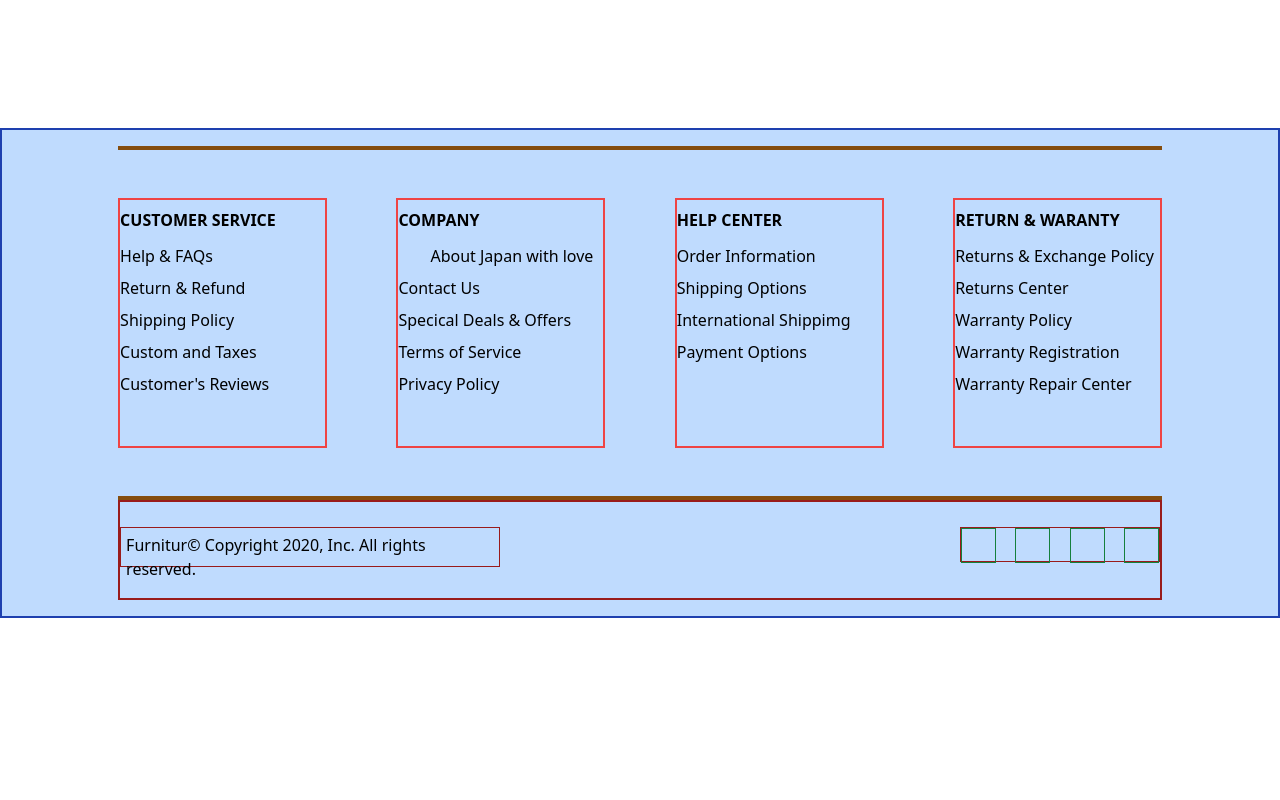
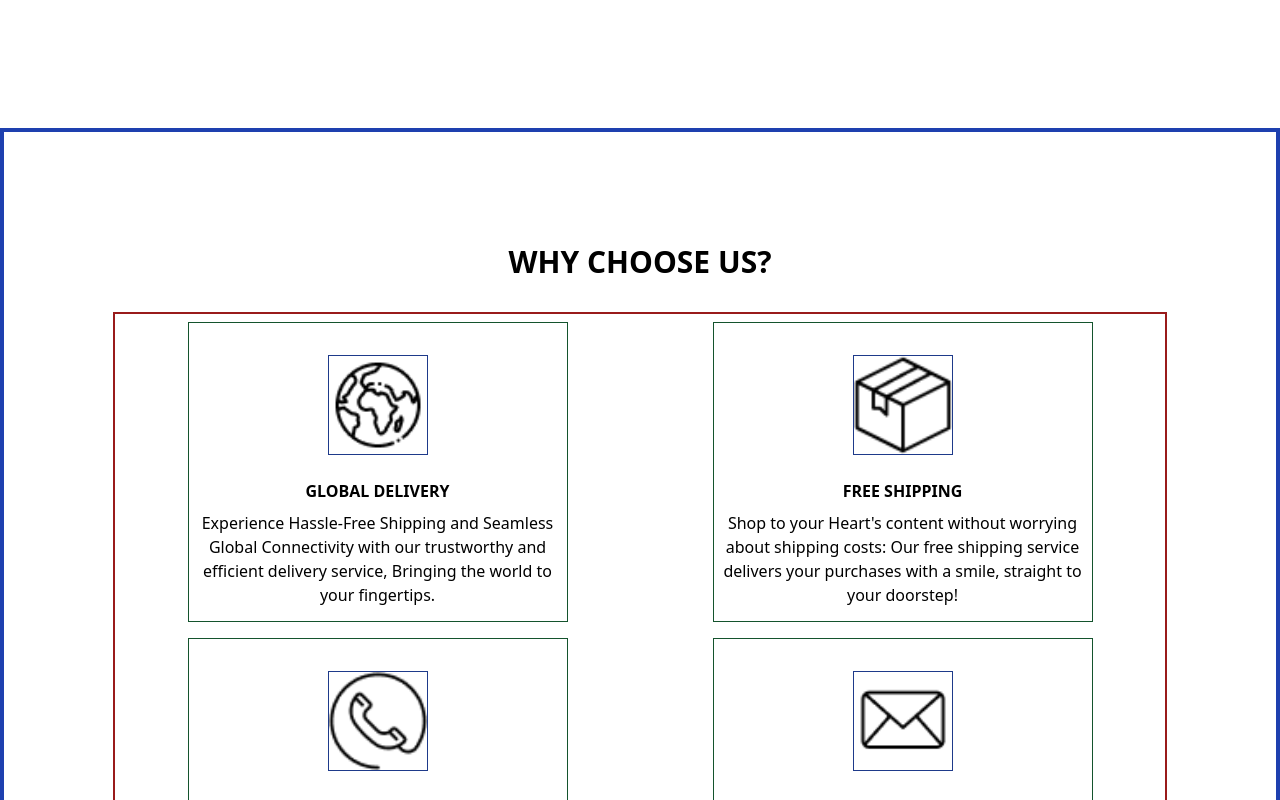
Before and after one commit to olatunji-20/furnitur, a Nuxt app: page /Register in a window 1280 px wide. Shown: the part 840-1640 px from the top of the page. Before the commit the page ends 1458 px from the top, so only its background shows below. Built offline with nearby package versions, Linux system fonts and the light colour scheme.

Commit message:
continue

```diff
--- a/pages/Customer.vue
+++ b/pages/Customer.vue
@@ -8,13 +8,12 @@
         <h1 class="font-bold text-4xl">CUSTOMER PAGE</h1>
         <h1 class="font-bold text-4xl">CUSTOMER PAGE</h1>
         <h1 class="font-bold text-4xl">CUSTOMER PAGE</h1>
+        <Choose />
     </div>
   </template>
 
   <script>
-// import LineAnimate from '~/components/LineAnimate.vue'
   export default {
-//   components: { LineAnimate },
 
   }
   </script>
--- a/pages/Info.vue
+++ b/pages/Info.vue
@@ -8,6 +8,7 @@
       <h1 class="font-bold text-4xl">CUSTOMER INFORMATION PAGE</h1>
       <h1 class="font-bold text-4xl">CUSTOMER INFORMATION PAGE</h1>
       <h1 class="font-bold text-4xl">CUSTOMER INFORMATION PAGE</h1>
+      <Choose />
     </div>
   </template>
 
--- a/pages/Register.vue
+++ b/pages/Register.vue
@@ -8,6 +8,7 @@
     <h1 class="font-bold text-4xl">REGISTRATION PAGE</h1>
     <h1 class="font-bold text-4xl">REGISTRATION PAGE</h1>
   </div>
+  <Choose />
 </template>
 
 <script>
--- a/pages/Shipping.vue
+++ b/pages/Shipping.vue
@@ -8,6 +8,7 @@
       <h1 class="font-bold text-4xl">SHIPPING PAGE</h1>
       <h1 class="font-bold text-4xl">SHIPPING PAGE</h1>
       <h1 class="font-bold text-4xl">SHIPPING PAGE</h1>
+      <Choose />
     </div>
   </template>
 
```
